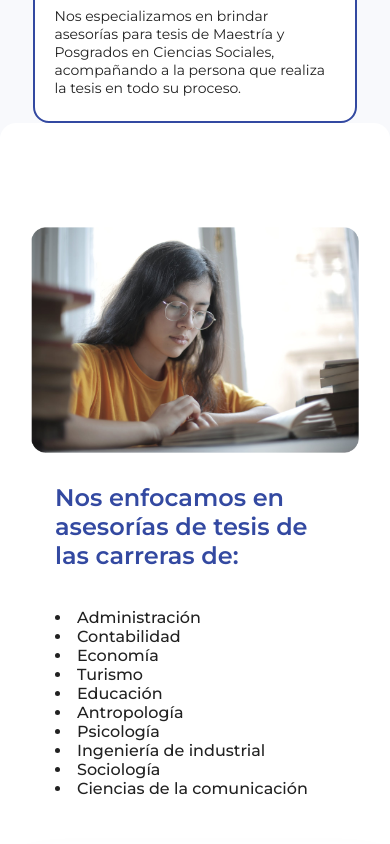
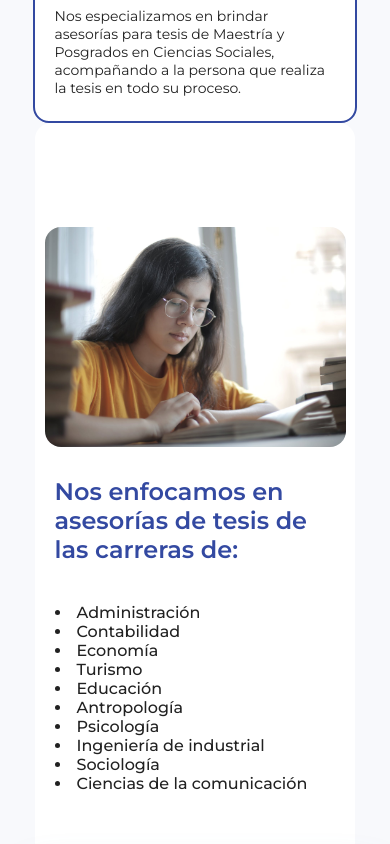
Before and after one commit to justinait/cai-ventures2, a React (Vite) app: page /services in a window 390 px wide. Shown: the part 980-1824 px from the top of the page. Built offline with nearby package versions, Linux system fonts and the light colour scheme; no server answers.

Commit message:
responsive img services

```diff
--- a/src/components/CardService/Service1.css
+++ b/src/components/CardService/Service1.css
@@ -43,6 +43,15 @@
         justify-content: center;
         height: 63vh;
 
+    }
+
+    .containerTitleAse {
+        display: flex;
+        align-items: center;
+        justify-content: center;
+        padding: 100px 0px 90px 0px;
+        border-radius: 20px;
+        gap: 200px;
     }
 
 
@@ -148,6 +157,16 @@
         margin: 3rem auto;
         width: 90vw;
     }
+    .imgSerAseso {
+        display: flex !important;
+        overflow: hidden;
+        width: 376px;
+        flex-direction: initial;
+        flex: initial;
+        border-radius: 16px;
+        align-items: center;
+        justify-content: center;
+    }
 
     .containerOfrec {
         display: flex;
@@ -220,15 +239,10 @@
         align-items: center;
         background-color: #F8F9FC;
         justify-content: center;
-        height: 68vh ;
     }
 
 
-    .imgSerAseso {
-        display: flex;
-        align-items: center;
-        justify-content: center;
-    }
+
 
     .liEnfoque {
         width: 541px;
@@ -276,6 +290,15 @@
     justify-content: center;
     padding: 100px 0px 90px 0px;
     border-radius: 20px;
+}
+
+.containerTitleAse {
+    display: flex;
+    align-items: center;
+    justify-content: center;
+    padding: 100px 0px 90px 0px;
+    border-radius: 20px;
+    gap: 200px;
 }
 
 .contSerUn {
@@ -382,6 +405,17 @@
     margin-bottom: 0px;
 }
 
+.imgSerAseso {
+    display: flex !important;
+    overflow: hidden;
+    width: 376px;
+    flex-direction: initial;
+    flex: initial;
+    border-radius: 16px;
+    align-items: center;
+    justify-content: center;
+}
+
     .containerOfrec {
         display: flex;
         width: 1166px !important;
@@ -462,11 +496,7 @@
 }
 
 
-.imgSerAseso {
-    display: flex;
-    overflow: hidden;
-    width: 300px;
-}
+
 
 .liEnfoque {
     width: 541px;
@@ -702,16 +732,7 @@
         height: 100vh;
     }
 
-    .imgSerAse {
-        width: 376px;
-        height: 376px;
-    }
 
-    .imgSerAseso {
-        display: flex;
-        align-items: flex-start;
-        justify-content: flex-start;
-    }
 
     .liEnfoque {
         width: 541px;
@@ -903,7 +924,9 @@
         font-weight: 400;
         line-height: 138.4%;
     }
-
+    .imgSerAse {
+        width: 533px;
+    }
     .textGradoDos {
         color: var(--colors-tipography-black, #212121);
         text-align: justify;
@@ -932,11 +955,12 @@
 
     .contSerUnAse {
         padding: 104px 0px 80px 0px;
-        display: flex;
+        display: flex !important;
         flex-direction: column;
-        align-items: flex-start;
-        gap: 20px;
-        align-self: stretch;
+        justify-content: center;
+        align-items: center;
+        /* gap: 20px; */
+        /* align-self: stretch; */
         border-radius: var(--border-radius-border-radius-sm, 16px);
         border: none;
         background: #FFF;
@@ -944,11 +968,6 @@
 
 
 
-    .imgSerAseso {
-        display: flex;
-        align-items: flex-start;
-        justify-content: flex-start;
-    }
 
     .liEnfoque {
         color: var(--colors-tipography-black, #212121);
@@ -1111,6 +1130,22 @@
         padding-bottom: 30px;
     }
 
+    .imgSerAseso {
+        height: 220px;
+        display: flex !important;
+        overflow: hidden;
+        width: 301px;
+        flex-direction: initial;
+        flex: initial;
+        border-radius: 16px;
+        align-items: center;
+        justify-content: center;
+    }
+
+    .imgSerAse {
+        width: 328px;
+    }
+
     .containerOfrec {
         display: flex;
         padding: 24px;
@@ -1175,11 +1210,12 @@
 
     .contSerUnAse {
         padding: 104px 0px 80px 0px;
-        display: flex;
+        display: flex !important;
         flex-direction: column;
-        align-items: flex-start;
-        gap: 20px;
-        align-self: stretch;
+        justify-content: center;
+        align-items: center;
+        /* gap: 20px; */
+        /* align-self: stretch; */
         border-radius: var(--border-radius-border-radius-sm, 16px);
         border: none;
         background: #FFF;
@@ -1193,15 +1229,7 @@
     }
 
 
-    .imgSerAseso {
-        display: flex;
-        align-items: center;
-        justify-content: center;
-    }
 
-    .imgSerAseso img {
-        width: 328px !important;
-    }
 
     .liEnfoque {
         color: var(--colors-tipography-black, #212121);
--- a/src/components/CardService/Service1.jsx
+++ b/src/components/CardService/Service1.jsx
@@ -49,7 +49,7 @@ function Service1() {
             </Row>
 
             <Row className='contSerUnAse'>
-                <Col className='containerTitle'>
+                <Col className='containerTitleAse'>
                     <Col className='imgSerAseso'>
                             <Image className='imgSerAse' src={cai} />
                     </Col>
--- a/src/components/CardService/Service2.css
+++ b/src/components/CardService/Service2.css
@@ -213,16 +213,17 @@
 
 .containerFirstServ {
     margin-bottom:0px;
-    margin-top: 59px !important;
+    margin-top: 15px !important;
 
     display: flex;
     align-items: flex-end;
     gap:220px;
 }
 
-.containerTitle {
+.containerTitleA {
     justify-content: center;
     display: flex;
+    padding: 4px 0px 40px 0px;
 }
 
 .tituloSecDos {
--- a/src/components/CardService/Service2.jsx
+++ b/src/components/CardService/Service2.jsx
@@ -13,7 +13,7 @@ const ServiceDos = () => {
     return (
         <Container className='containerServiceDos'>
             <Row className='ServiceContainerRow'>
-                <Col className='containerTitle'>
+                <Col className='containerTitleA'>
                     <h2 className='tituloSecDos'>¿Qué incluyen las asesorías?</h2>
                 </Col>
 
```
